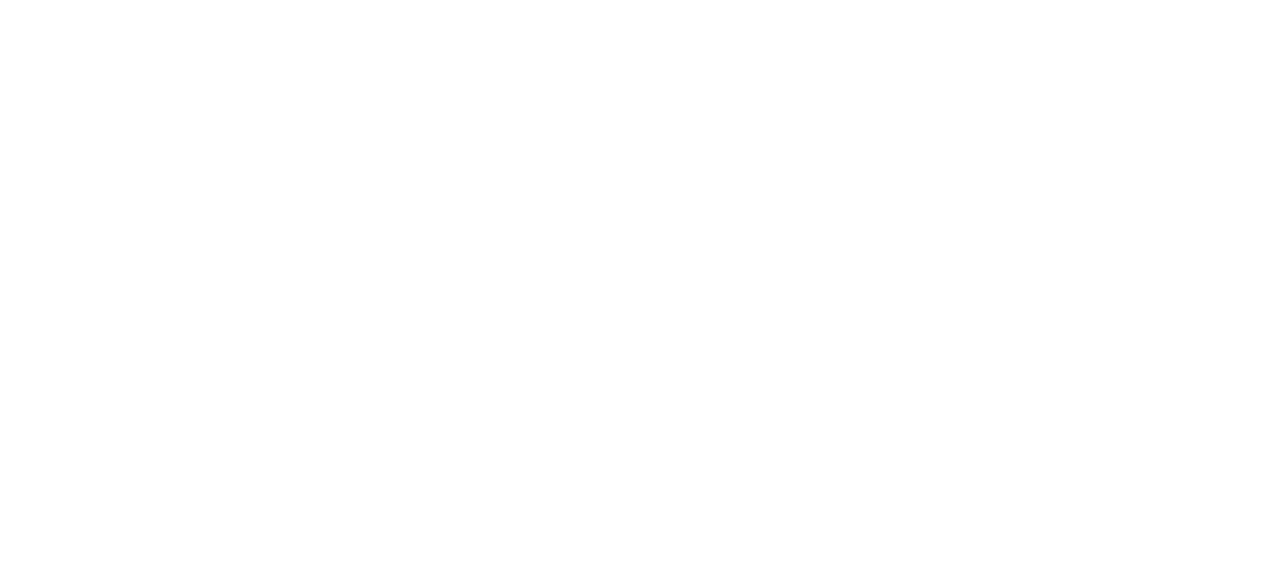
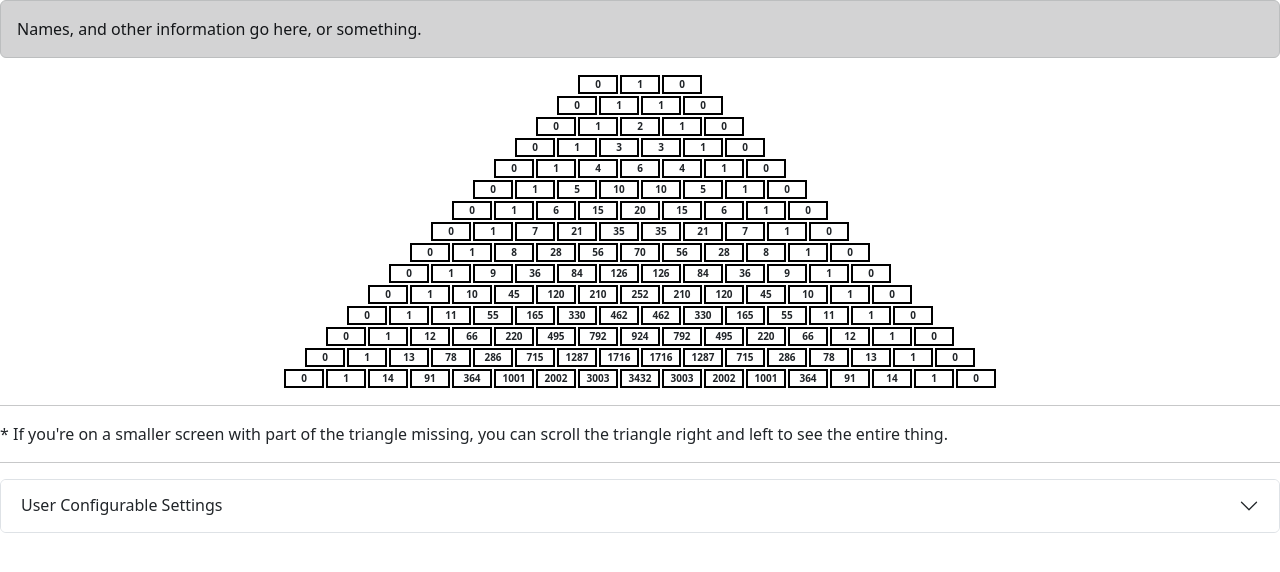
Before and after one commit to jasonhe54/pascal-triangle, a plain HTML site: page index.html in a window 1280 px wide. Drawn offline with nearby package versions, Linux system fonts and the light colour scheme.

Commit message:
Initial Preview. The main idea is done, but there could be changes later

```diff
--- a/index.html
+++ b/index.html
@@ -4,9 +4,59 @@
         <meta charset="UTF-8">
         <meta http-equiv="X-UA-Compatible" content="IE=edge">
         <meta name="viewport" content="width=device-width, initial-scale=1.0">
-    <title>Triangle</title>
+        <title>Pascal's Triangle</title>
+        <link href="https://cdn.jsdelivr.net/npm/bootstrap@5.2.3/dist/css/bootstrap.min.css" rel="stylesheet" integrity="sha384-rbsA2VBKQhggwzxH7pPCaAqO46MgnOM80zW1RWuH61DGLwZJEdK2Kadq2F9CUG65" crossorigin="anonymous">
+        <link rel="stylesheet" href="pascal.css">
     </head>
     <body>
+        <!-- <div class="alert alert-dark" role="alert">
+            This page will probably look very weird on a phone or tablet. It's best viewed on a computer or anything with a large screen.
+        </div> -->
+        <div class="alert alert-dark" role="alert">
+            Names, and other information go here, or something.
+        </div>
+        <div class="container text-center">
+            <div class="row align-items-start">
+                <div class="col-12 overflow-auto">
+                    <div id="pTriangle" class="scaledv1"></div>
+                </div>
+            </div>
+        </div>
 
+        <hr>
+            <span class="noCSS">
+                * If you're on a smaller screen with part of the triangle missing, you can scroll the triangle right and left to see the entire thing.
+            </span>
+        <hr>
+
+        <div class="accordion" id="accordionSettings">
+            <div class="accordion-item">
+                <h2 class="accordion-header" id="accordion-headingOne">
+                    <button class="accordion-button collapsed" type="button" data-bs-toggle="collapse" data-bs-target="#accordion-collapseOne"
+                        aria-expanded="false" aria-controls="accordion-collapseOne">
+                        User Configurable Settings
+                    </button>
+                </h2>
+                <div id="accordion-collapseOne" class="accordion-collapse collapse" aria-labelledby="accordion-headingOne"
+                    data-bs-parent="#accordionExample">
+                    <div class="accordion-body">
+                        <form id="NumberOfRowsForm">
+                            <label for="rows">Number of Rows:</label>
+                            <input type="number" id="NumberOfRows_SettingInput" name="rows" min="1" max="20" required style="width: 100px;">
+                            <input type="submit" value="Submit">
+                            <br>
+                            Current Number of Rows: <span id="NumberOfRows_Current" class="noCSS">-</span>
+                            <br>
+                            Maximum Number of Rows: <span class="noCSS">20</span>
+                        </form>
+                    </div>
+                </div>
+            </div>
+        </div>
+
+        <script src="https://cdn.jsdelivr.net/npm/bootstrap@5.2.3/dist/js/bootstrap.bundle.min.js" integrity="sha384-kenU1KFdBIe4zVF0s0G1M5b4hcpxyD9F7jL+jjXkk+Q2h455rYXK/7HAuoJl+0I4" crossorigin="anonymous"></script>
+        <!-- <script src="scaling.js"></script> -->
+        <script src="pascal.js"></script>
+        <script src="listeners.js"></script>
     </body>
 </html>
--- /dev/null
+++ b/listeners.js
@@ -0,0 +1,10 @@
+document.getElementById("NumberOfRowsForm").addEventListener("submit", function(e) {
+    // prevent the form from submitting
+    e.preventDefault();
+    // get the value of the input
+    let numberOfRows = document.getElementById("NumberOfRows_SettingInput").value;
+    // clear the input field
+    document.getElementById("NumberOfRows_SettingInput").value = "";
+    // create the triangle
+    createTriangles(numberOfRows);
+});
--- /dev/null
+++ b/pascal.css
@@ -0,0 +1,50 @@
+.pascal-row {
+    display: flex;
+    /* align-items: center; */
+    justify-content: center;
+}
+
+.pascal-row > * {
+    margin: 0 5px;
+}
+/* body {
+    max-width: 100vw;
+} */
+
+#pTriangle {
+    text-align: center;
+    display: grid;
+    /* width: 100vw; */
+    /* height: 50vh; */
+    /* margin: 0 auto; */
+}
+
+#pTriangle span {
+    flex: 0 0 auto;
+}
+span {
+    display: inline-block;
+    font-size: x-small;
+    font-weight: bold;
+}
+.pascal-row-number {
+    margin: 1px 1px;
+    border: 2px solid black;
+    width: 40px;
+}
+.scaledv1 {
+    transform: scale(1);
+}
+.noCSS {
+    all: unset;
+}
+
+
+/* #pTriangle {
+    padding: 0;
+    margin: 0;
+    list-style: none;
+    display: flex;
+    align-items: center;
+    justify-content: center;
+} */
--- /dev/null
+++ b/pascal.js
@@ -0,0 +1,60 @@
+// function createTriangles() {
+//     // create a pascal triangle inside the DIV with the id "pTriangle" automatically without manually specifying each row
+//     let array = [];
+//     let generatedRows;
+//     for (let i = 0; i > 5; i++) { //i is the row number, with 0 being the first row.
+
+//     }
+// }
+
+function createTriangles(numOfRows) {
+    // create a pascal triangle inside the DIV with the id "pTriangle" automatically without manually specifying each row
+    let triangle = []; // basically the array of the entire triangle. Each index if a row, and each index in the row is a column.
+    let generatedRows; // this is later used to store the HTML code for the triangle
+    for (let row = 0; row < numOfRows; row++) { //row is the row number, with 0 being the first row.
+        triangle[row] = []; // create a new row in the array and set it to an empty array (because a row starts empty)
+        for (let column = 0; column <= row; column++) {
+            // this is the column number, with 0 being the first column and creating a new column if the column number is less than or equal to the row number
+            // this is because the number of columns in a row ir equal to the row number.
+            // For example:
+            // row 1 has 1 column     (1)
+            // row 2 has 2 columns   (1 1)
+            // row 3 has 3 columns  (1 2 1)
+            // row 4 has 4 columns (1 3 3 1)
+            // etc... so on an so forth
+            if (column === 0 || column === row) {
+                // if it's the first or last column, then set the value to 1 (see the example above for the idea)
+                triangle[row][column] = 1;
+            } else {
+                // if not, then set the value of the current column to the sum of the two columns above it (row above, column to the left and row above, column to the right)
+                triangle[row][column] = triangle[row-1][column-1] + triangle[row-1][column];
+            };
+        };
+    };
+
+    console.log(triangle);
+    for (let i = 0; i < triangle.length; i++) {
+        triangle[i].unshift(0);
+        triangle[i].push(0);
+    };
+    console.log(triangle);
+
+
+
+    generatedRows = triangle.map(function(rows) {
+        // this basically converts the triangle array into another array called "generatedRows" with the HTML code for each row
+        // div is a block element, so it will automatically create a new line for each row, don't need to worry about spacing mostly
+        return '<div class="pascal-row"><span class="pascal-row-number">'+rows.join('</span><span class="pascal-row-number">')+'</span></div>';
+        // return '<div class="pascal-row"><span class"pascal-row-object">'+rows.join(" ")+'</span></div>';
+    });
+    console.log(generatedRows);
+    //just logging to make sure it actually works while building this
+    document.getElementById("pTriangle").innerHTML = generatedRows.join("");
+    //this basically puts the generatedRows array as HTML code into the DIV with the id "pTriangle" and joins it with nothing in between each row since it's already in a div
+    document.getElementById("NumberOfRows_Current").innerText = numOfRows;
+};
+
+window.onload = function() {
+    createTriangles(15);
+    // rescaleWindowToVP();
+};
```
Also changed, not shown: scaling.js (added, +45 -0 lines). Lines whose indentation alone changed are shown as unchanged.
